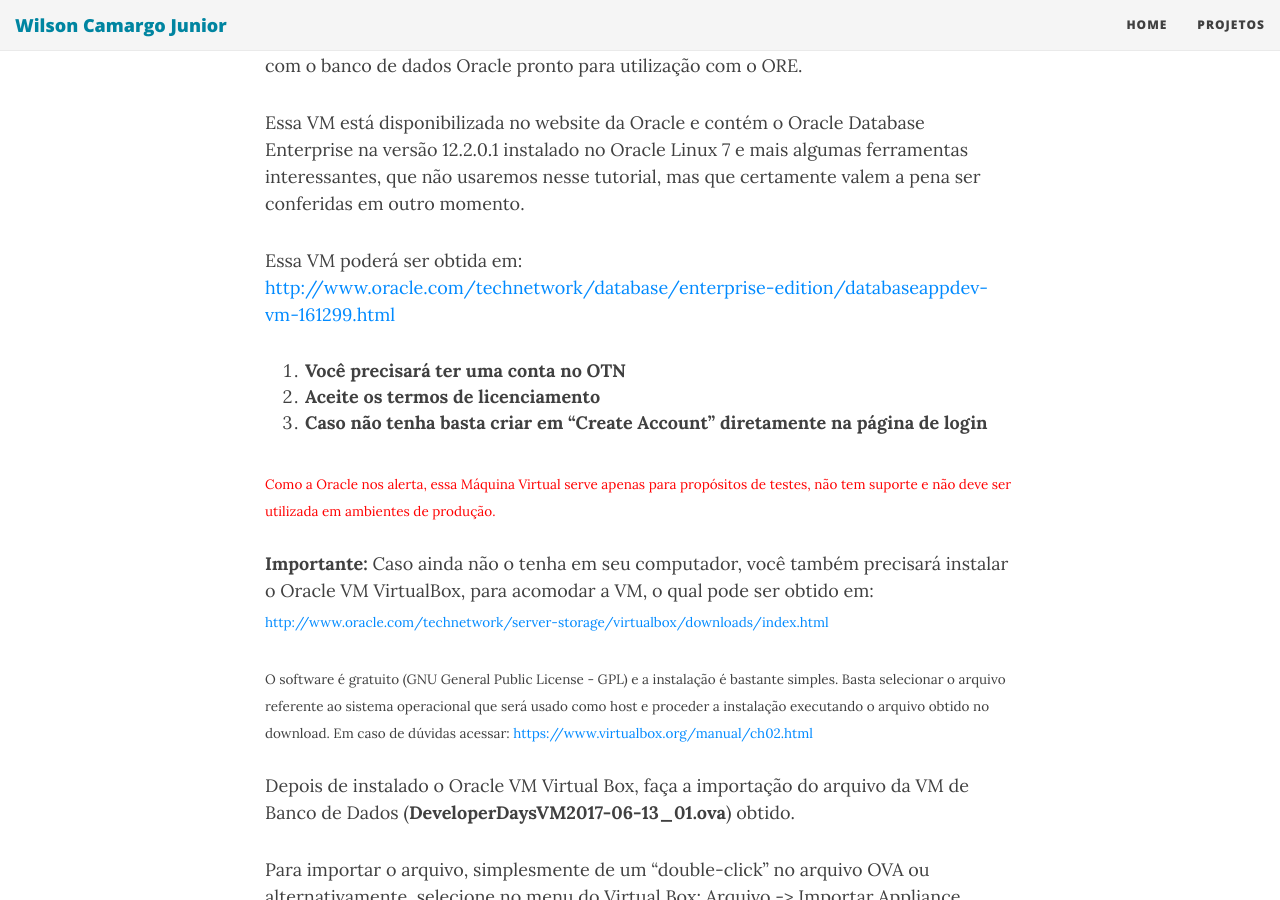
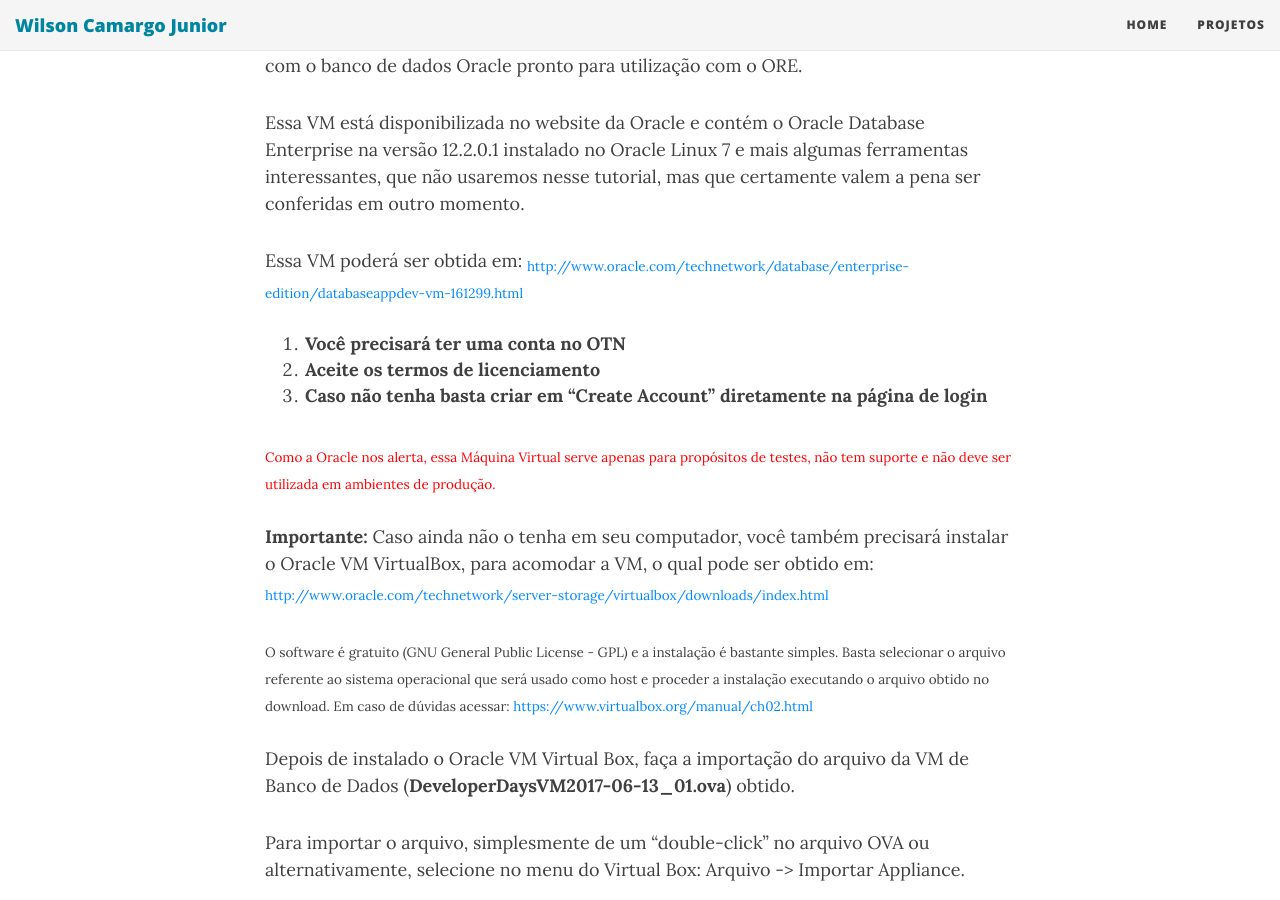
Before and after one commit to wilson-camargo-jr/teste, a Jekyll site: the page built from _posts/2018-06-17-ANN-ORE-P2.md, in a window 1280 px wide and 900 px high, scrolled down 846 px. Built offline with Jekyll 4.4.1, drawn with Linux system fonts in a browser that asks for light colours; nearby versions of some CDN libraries.

Commit message:
Update 2018-06-17-ANN-ORE-P2.md

```diff
--- a/_posts/2018-06-17-ANN-ORE-P2.md
+++ b/_posts/2018-06-17-ANN-ORE-P2.md
@@ -15,7 +15,7 @@
 Essa VM está disponibilizada no website da Oracle e contém o Oracle Database Enterprise na versão 12.2.0.1 instalado no Oracle Linux 7 e mais algumas ferramentas interessantes, que não usaremos nesse tutorial, mas que certamente valem a pena ser conferidas em outro momento.
 
 Essa VM poderá ser obtida em:
- [http://www.oracle.com/technetwork/database/enterprise-edition/databaseappdev-vm-161299.html](http://www.oracle.com/technetwork/database/enterprise-edition/databaseappdev-vm-161299.html)
+ <sub>[http://www.oracle.com/technetwork/database/enterprise-edition/databaseappdev-vm-161299.html](http://www.oracle.com/technetwork/database/enterprise-edition/databaseappdev-vm-161299.html)</sub>
 
 1.	**Você precisará ter uma conta no OTN**
 2.	**Aceite os termos de licenciamento**
```
